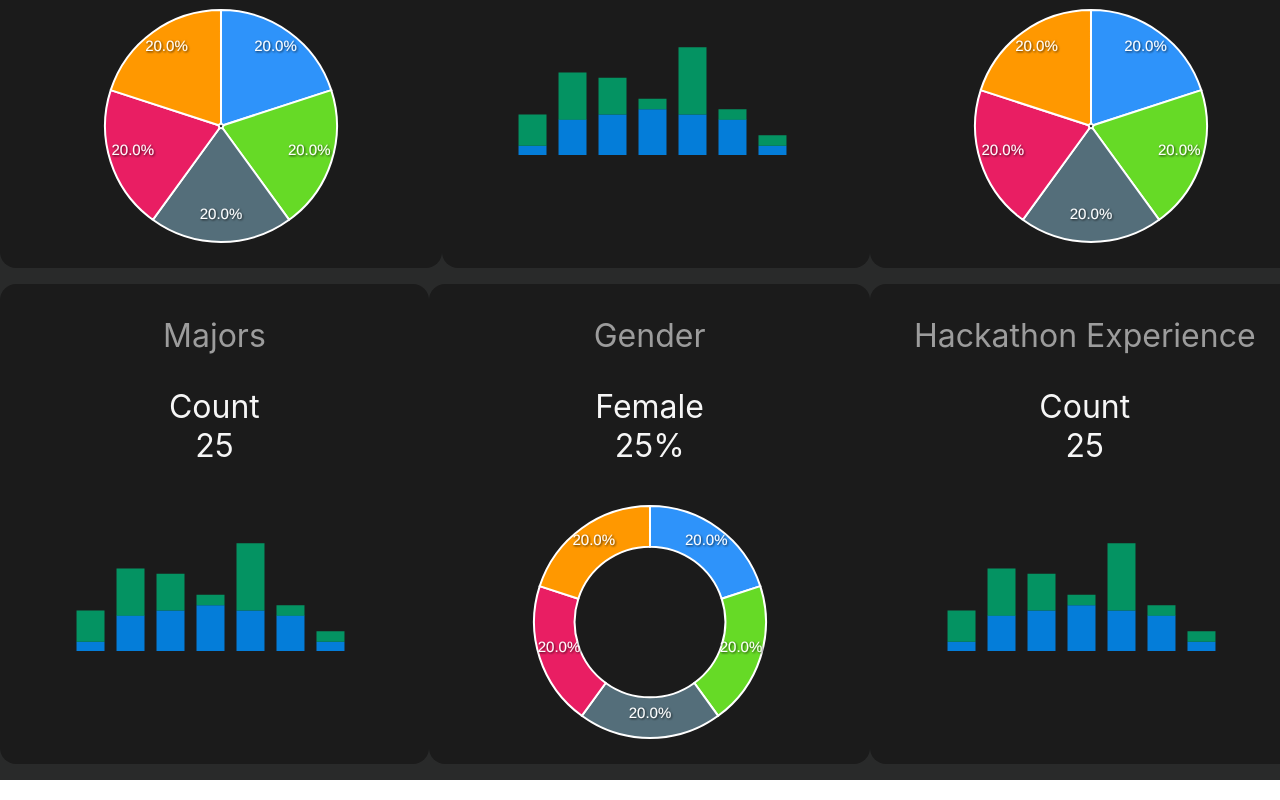
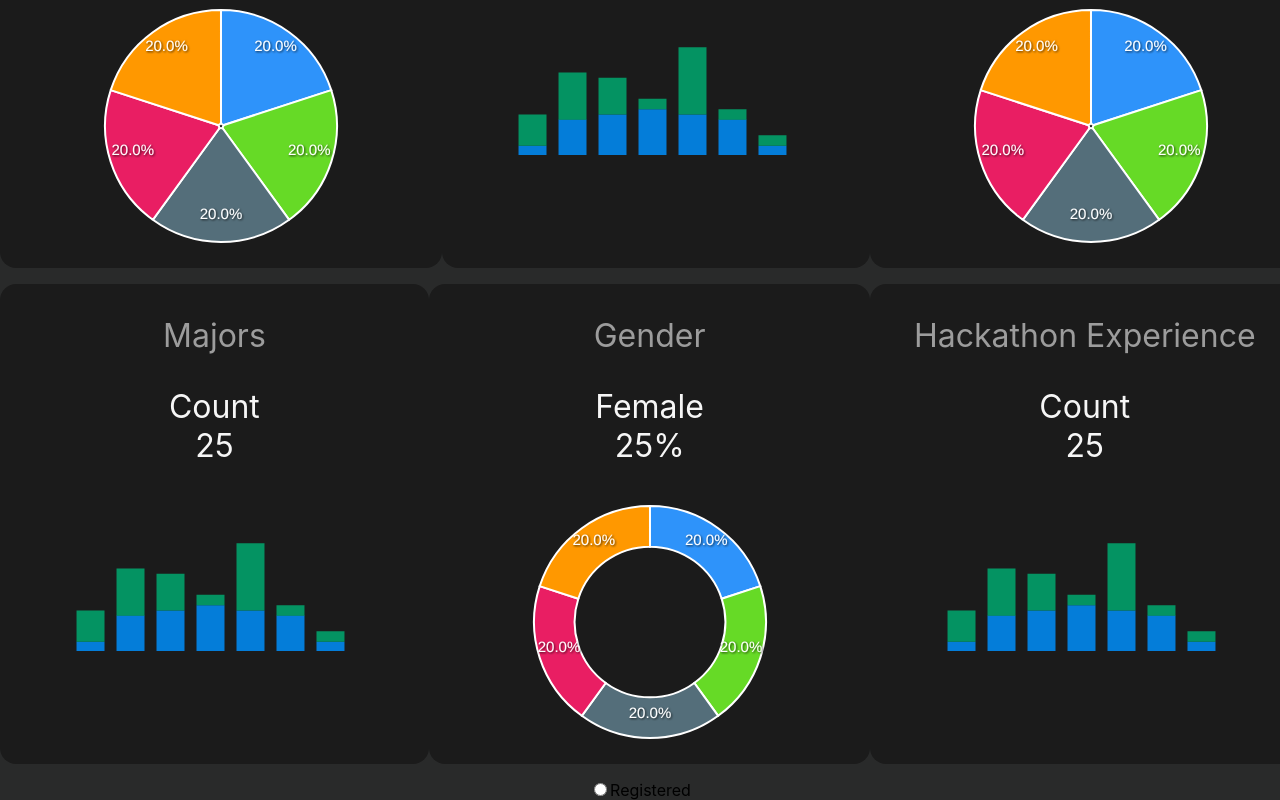
Before and after one commit to nishilfaldu/react-dashboard, a React (Create React App) app: page / in a window 1280 px wide. Shown: the part 294-1094 px from the top of the page. Built offline with nearby package versions, Linux system fonts and the light colour scheme.

Commit message:
added one radio button to live

```diff
--- a/src/components/LiveDashboard.js
+++ b/src/components/LiveDashboard.js
@@ -2,6 +2,7 @@ import styled from 'styled-components';
 import PieChartCard from './PieChartCard';
 import BarChartCard from './BarChartCard';
 import SparklineCard from './SparklineCard';
+import TabButton from './TabButton';
 
 const StyledRow = styled.div`
     display: flex;
@@ -24,6 +25,7 @@ const LiveDashboard = function(){
                 <BarChartCard cardTitle="Hackathon Experience" cardLabel="Count" cardValue="25"></BarChartCard>
             </StyledRow>
             {/* <SparklineCard></SparklineCard> */}
+            <TabButton></TabButton>
         </div>
     );
 }
--- a/src/components/TabButton.js
+++ b/src/components/TabButton.js
@@ -2,6 +2,7 @@ import React from 'react';
 import styled from "styled-components";
 
 const TabButton = function(props){
+    return(
         <div>
             <label for='input-1'>
                 <input
@@ -11,10 +12,11 @@ const TabButton = function(props){
                 />
                 <span className='btn'>
                     <span className='btn-icon uil uil-chart'/>
-                <span className='btn-text'>Stats</span>
+                    <span className='btn-text'>Registered</span>
                 </span>
             </label>
         </div>
+    );
 }
 
 export default TabButton;
```
Lines whose indentation alone changed are shown as unchanged.
